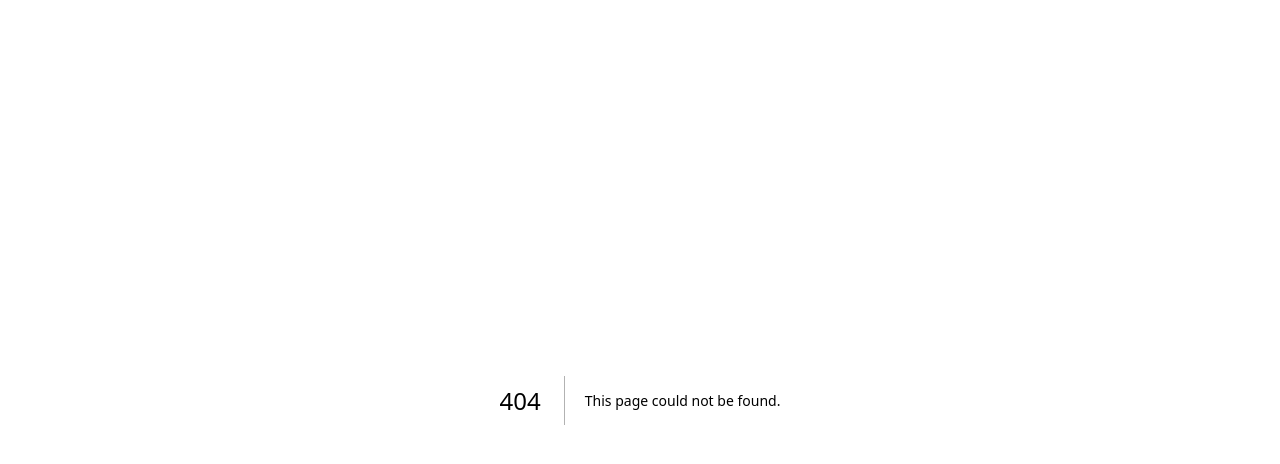
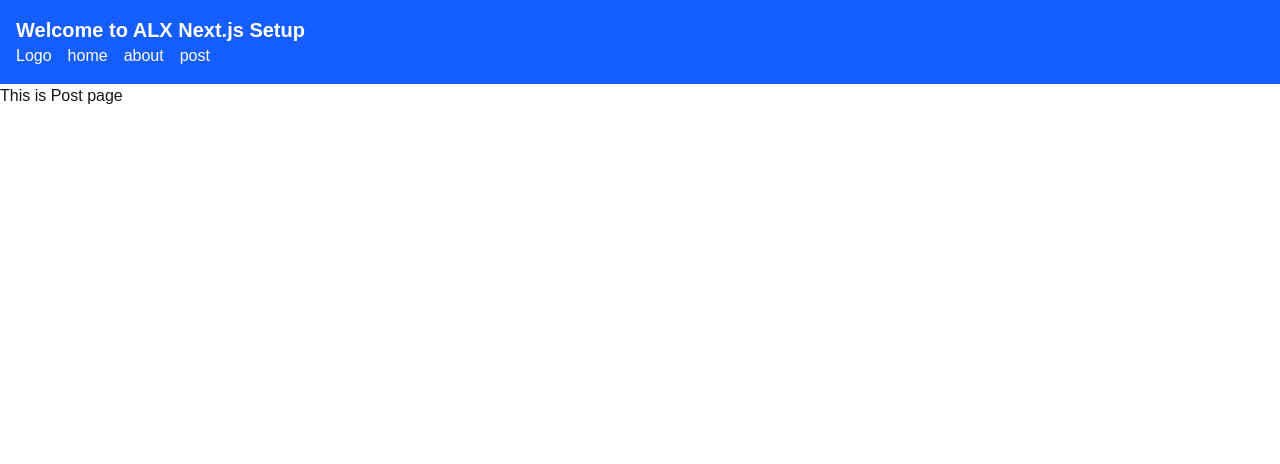
Before and after one commit to Hillary-Robert/alx-project-0x02-setup, a Next.js app in the folder alx-project-0x02/: page /posts in a window 1280 px wide. Before the commit this address had no page. Shown: the top 464 px of the page. Built offline with nearby package versions, Linux system fonts and the light colour scheme.

Commit message:
Implement Navigation and Layout

```diff
--- a/alx-project-0x02/components/layout/Header.tsx
+++ b/alx-project-0x02/components/layout/Header.tsx
@@ -10,6 +10,8 @@
         <Link href="/" className="hover:underline">Logo</Link>
         <Link href="/home" className="hover:underline">home</Link>
         <Link href="/about" className="hover:underline">about</Link>
+
+        <Link href="/posts" className="hover:underline">post</Link>
       </nav>
 
 
--- /dev/null
+++ b/alx-project-0x02/pages/posts.tsx
@@ -0,0 +1,14 @@
+import Header from '@/components/layout/Header'
+import React from 'react'
+
+function posts() {
+  return (
+    <div>
+      <Header/>
+
+      <h1>This is Post page</h1>
+    </div>
+  )
+}
+
+export default posts
```
